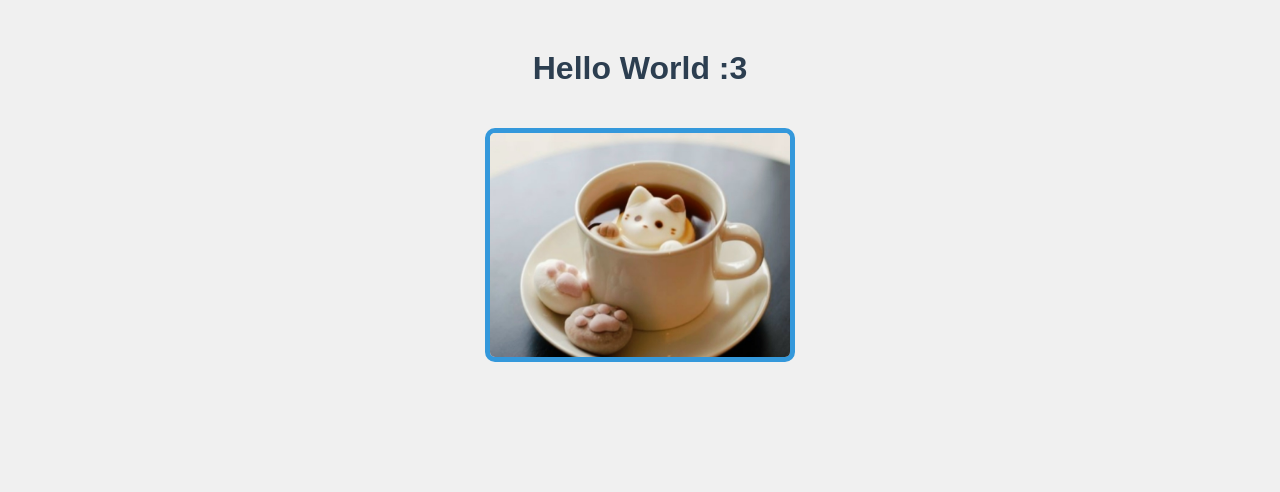
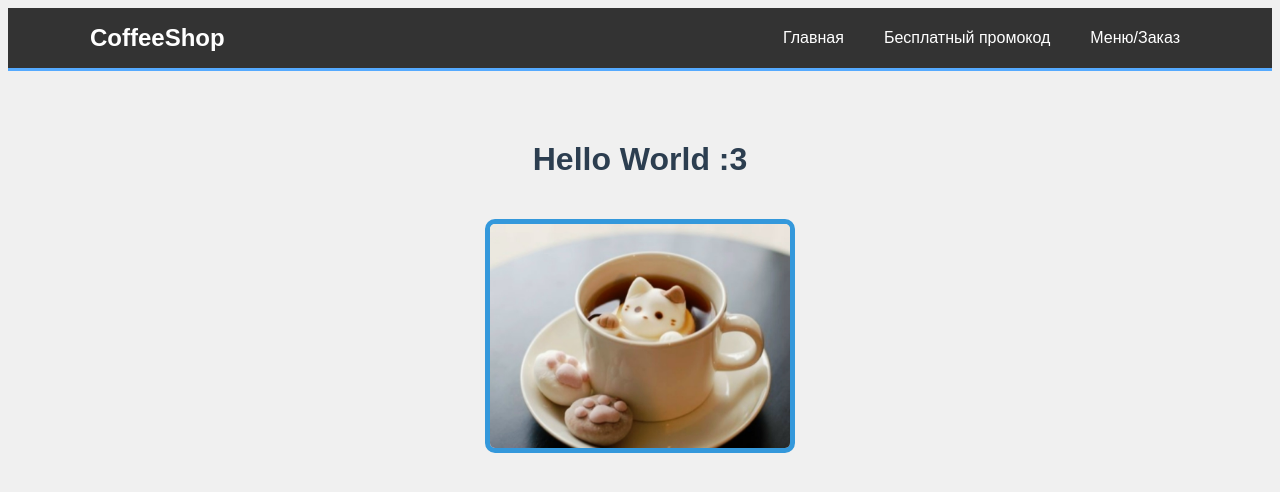
Before and after one commit to Da4n1k/CoffeeShop, a Django app: page / in a window 1280 px wide. Shown: the top 492 px of the page. Run offline with Django 5.2, Linux system fonts and the light colour scheme.

Commit message:
Интерфейс
-Добавлен вернее табло
-Новые страницы(меню и игра)

```diff
--- a/myproject/core/static/css/style.css
+++ b/myproject/core/static/css/style.css
@@ -16,3 +16,56 @@ h1 {
     width: 300px;
     margin-top: 20px;
 }
+.container {
+    width: 90%;
+    max-width: 1100px;
+    margin: 0 auto; /* Центрирование */
+}
+
+.page-content {
+    padding-top: 20px;
+}
+
+/* --- Стили для навигационного меню --- */
+.navbar {
+    background-color: #333;
+    padding: 1rem 0;
+    border-bottom: 3px solid #55aaff;
+}
+
+.navbar .container {
+    display: flex;
+    justify-content: space-between; /* Элементы по краям */
+    align-items: center;
+}
+
+.navbar-brand {
+    font-size: 1.5rem;
+    font-weight: bold;
+    color: #fff;
+    text-decoration: none;
+}
+
+.navbar-nav {
+    list-style-type: none; /* Убираем маркеры списка */
+    margin: 0;
+    padding: 0;
+    display: flex; /* Располагаем элементы в строку */
+}
+
+.nav-item {
+    margin-left: 20px; /* Отступ между кнопками */
+}
+
+.nav-link {
+    color: #fff;
+    text-decoration: none;
+    font-size: 1rem;
+    padding: 5px 10px;
+    border-radius: 5px;
+    transition: background-color 0.3s;
+}
+
+.nav-link:hover {
+    background-color: #555;
+}
--- /dev/null
+++ b/myproject/core/templates/base.html
@@ -0,0 +1,38 @@
+{% load static %}
+
+<html lang="ru">
+<head>
+    <meta charset="UTF-8">
+    <!-- Блок для заголовка, который можно менять на дочерних страницах -->
+    <title>{% block title %}Мой сайт на Django{% endblock %}</title>
+    <link rel="stylesheet" href="{% static 'css/style.css' %}">
+</head>
+<body>
+
+    <!-- НАШЕ МЕНЮ (НАВИГАЦИЯ) -->
+    <nav class="navbar">
+        <div class="container">
+            <a class="navbar-brand" href="{% url 'index' %}">CoffeeShop</a>
+            <ul class="navbar-nav">
+                <li class="nav-item">
+                    <a class="nav-link" href="{% url 'index' %}">Главная</a>
+                </li>
+                <li class="nav-item">
+                    <a class="nav-link" href="{% url 'promo' %}">Бесплатный промокод</a>
+                </li>
+                <li class="nav-item">
+                    <a class="nav-link" href="{% url 'order' %}">Меню/Заказ</a>
+                </li>
+            </ul>
+        </div>
+    </nav>
+
+    <!-- ОСНОВНОЙ КОНТЕНТ СТРАНИЦЫ -->
+    <div class="container page-content">
+        <!-- Этот блок будет заменен содержимым дочерних шаблонов -->
+        {% block content %}
+        {% endblock %}
+    </div>
+
+</body>
+</html>
--- a/myproject/core/templates/index.html
+++ b/myproject/core/templates/index.html
@@ -1,9 +1,11 @@
 <!-- core/templates/index.html -->
 
 <!-- 1. Загружаем специальный тег для работы со статикой -->
+{% extends 'base.html' %}
 {% load static %}
 
 
+{% block content %}
 <html lang="ru">
 <head>
     <meta charset="UTF-8">
@@ -21,3 +23,4 @@
 
 </body>
 </html>
+{% endblock %}
--- a/myproject/core/urls.py
+++ b/myproject/core/urls.py
@@ -5,4 +5,6 @@ from . import views
 urlpatterns = [
     # Пустая строка '' означает главную страницу
     path('', views.index, name='index'),
+    path('promo/', views.promo_page, name='promo'),
+    path('order/', views.order_page, name='order'),
 ]
--- a/myproject/core/views.py
+++ b/myproject/core/views.py
@@ -7,3 +7,11 @@ from django.shortcuts import render
 def index(request):
     # Эта функция ищет файл index.html в папке templates
     return render(request, 'index.html')
+
+def order_page(request):
+    # Эта функция ищет файл index.html в папке templates
+    return render(request, 'order.html')
+
+def promo_page(request):
+    # Эта функция ищет файл index.html в папке templates
+    return render(request, 'promo.html')
```
Also changed, not shown: myproject/core/templates/order.html (added, +7 -0 lines), myproject/core/templates/promo.html (added, +7 -0 lines).
